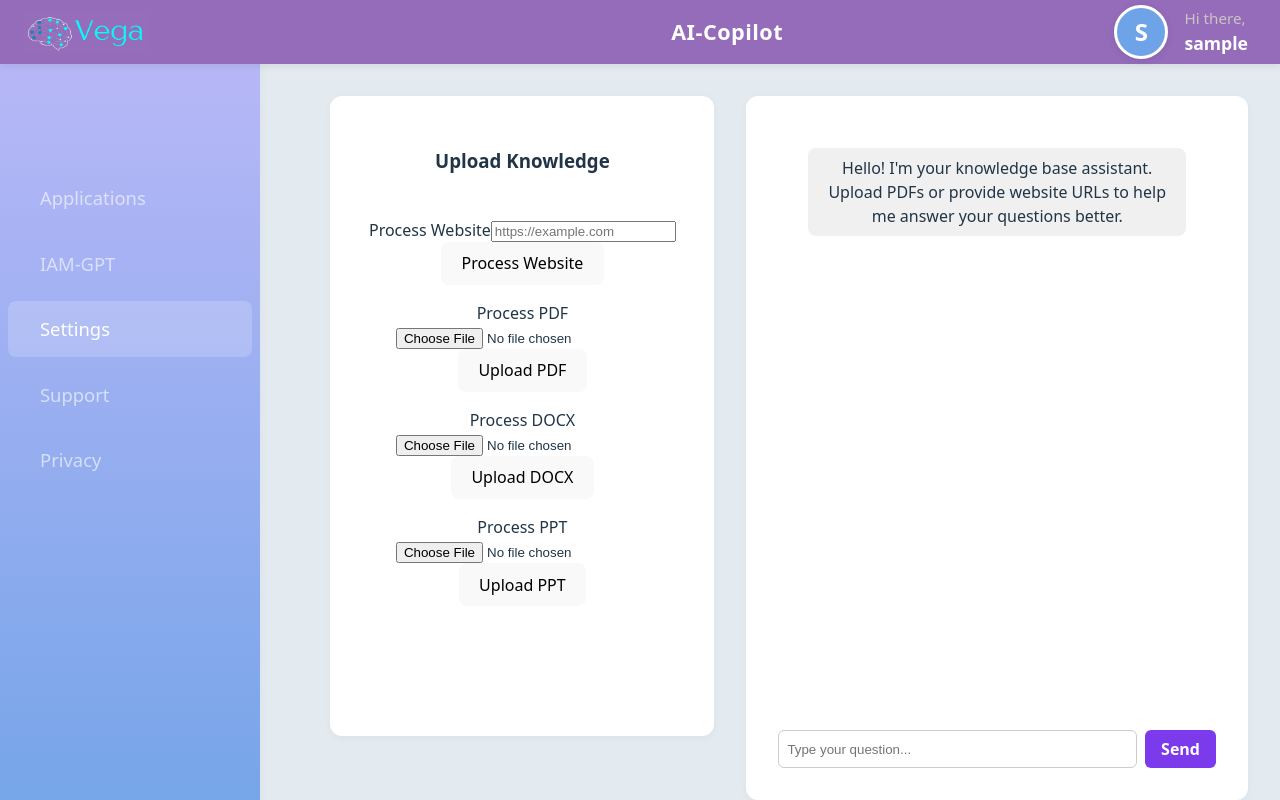
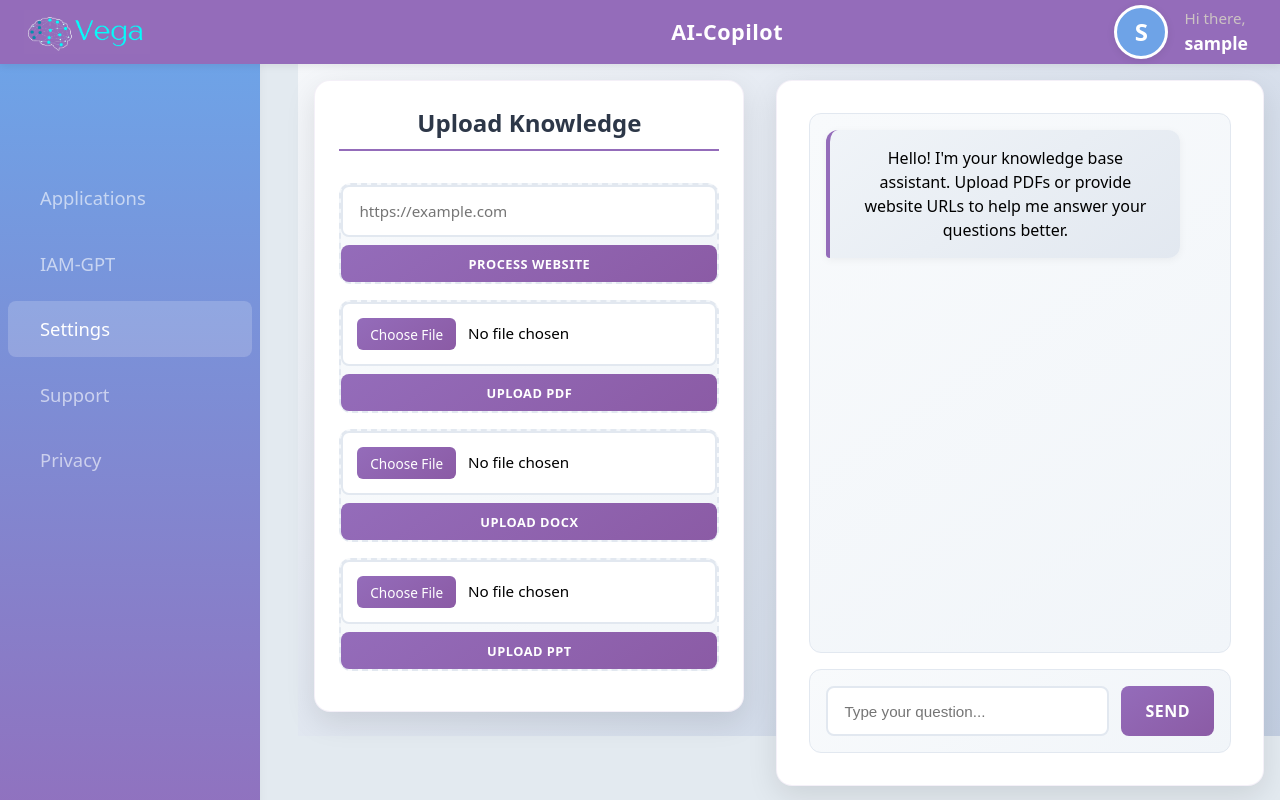
Before and after one commit to Roopika-G/AI-MVP, a React (Vite) app in the folder frontend/: page /settings in a window 1280 px wide. Built offline with nearby package versions, Linux system fonts and the light colour scheme; sample sign-in values are in the browser's storage.

Commit message:
settings styling

```diff
--- a/frontend/src/ApplicationsPage.jsx
+++ b/frontend/src/ApplicationsPage.jsx
@@ -25,14 +25,14 @@ function ApplicationsPage() {
       <main className="main-content">
         <div className="page-title-container">
           <h1 className="page-title">Applications</h1>
-        </div>
-        <section className="applications-section">
+        </div>        <section className="applications-section">
           <div className="cards-row">
 
             <div className="app-card" onClick={() => navigate('/pingfederate')} style={{ cursor: 'pointer' }}>
               <div className="card-title">PingFederate</div>
               <img src="/PF-Logo.png" alt="PingFederate" className="card-img" />
             </div>
+
             <div className="app-card">
               <div className="card-title">PingDirectory</div>
               <img src="/PD-Logo.jpeg" alt="PingDirectory" className="card-img" />
@@ -42,11 +42,12 @@ function ApplicationsPage() {
               <div className="card-title">VoicetoText Test</div>
               <img src="/Mic-Logo.jpg" alt="VoicetoText" className="card-img" />
             </div>
-            <br/>
-            <div className="app-card" onClick={() => navigate('/videoavatar')} style={{ cursor: 'pointer' }}>
-              <div className="card-title">Video Avatar Test</div>
-              <img src="/TTS-Logo.png" alt="Heygen" className="card-img" />
+
+            <div className="app-card" onClick={() => navigate('/tts')} style={{ cursor: 'pointer' }}>
+              <div className="card-title">Text to Speech Test</div>
+              <img src="/TTS-Logo.png" alt="Text to Speech" className="card-img" />
             </div>
+
             <div className="app-card" onClick={() => navigate('/videoavatar')} style={{ cursor: 'pointer' }}>
               <div className="card-title">Video Avatar Test</div>
               <img src="/Heygen-Logo.png" alt="Heygen" className="card-img" />
--- a/frontend/src/MainLayout.css
+++ b/frontend/src/MainLayout.css
@@ -4,8 +4,8 @@ html, body, #root {
   margin: 0;
   padding: 0;
   box-sizing: border-box;
-  overflow: hidden;
   background: #e3eaf0;
+  overflow-x: hidden;
 }
 
 .main-layout {
@@ -13,6 +13,7 @@ html, body, #root {
   display: flex;
   height: 100vh;
   background: #e3eaf0;
+  overflow-x: hidden;
 }
 
 .main-content {
@@ -26,6 +27,8 @@ html, body, #root {
   flex-direction: column;
   background: #e3eaf0;
   box-sizing: border-box;
+  overflow-y: auto;
+  overflow-x: hidden;
 }
 
 .main-content-chat {
@@ -109,14 +112,15 @@ html, body, #root {
 }
 .applications-section {
   flex: 1;
-  padding: 0 0 0 14px;
+  padding: 0 0 32px 14px;
   display: flex;
   flex-direction: column;
   align-items: flex-start;
   justify-content: flex-start;
   width: 100%;
-  height: 100%;
+  min-height: fit-content;
   box-sizing: border-box;
+  overflow-y: auto;
 }
 .applications-title {
   font-size: 2.5em;
@@ -132,26 +136,38 @@ html, body, #root {
 }
 .cards-row {
   display: grid;
-  grid-template-columns: repeat(auto-fill, minmax(280px, 1fr));
-  gap: 2%;
-  width: 100%;
+  grid-template-columns: repeat(3, 1fr);
+  gap: 40px;
+  width: calc(100% - 32px);
+  padding: 0 16px 32px 0;
+  margin-bottom: 32px;
+  box-sizing: border-box;
+}
+
+@media (min-width: 2000px) {
+  .cards-row {
+    grid-template-columns: repeat(4, 1fr);
+  }
 }
 .app-card {
   background: #fff;
   height: auto;
-  width: 250px;
+  width: 280px;
+  max-width: 320px;
+  margin: 0 auto;
   border-radius: 16px;
   box-shadow: 0 2px 8px rgba(0,0,0,0.08);
   padding: 32px 24px;
   display: flex;
   flex-direction: column;
   align-items: center;
-  transition: box-shadow 0.2s;
-  margin-bottom: 40px;
+  justify-content: center;
+  transition: box-shadow 0.2s, transform 0.2s;
   /* color: black; Text Colour */
 }
 .app-card:hover {
   box-shadow: 0 4px 16px rgba(0,0,0,0.13);
+  transform: translateY(-2px);
 }
 .card-title {
   font-size: 1.2em;
@@ -169,7 +185,6 @@ html, body, #root {
   height: 100vh;
   min-height: 100vh;
   min-width: 100vw;
-  overflow: hidden;
   background: #e3eaf0;
   display: flex;
 }
--- a/frontend/src/SettingsPage.css
+++ b/frontend/src/SettingsPage.css
@@ -2,77 +2,296 @@
   display: flex;
   height: 80vh;
   gap: 2rem;
-  padding: 2rem;
+  padding: 1rem;
+  background: linear-gradient(135deg, #f5f7fa 0%, #c3cfe2 100%);
+  color: black;
 }
 
 .settings-upload-panel {
   flex: 1;
   background: #fff;
-  border-radius: 12px;
-  padding: 2rem;
-  box-shadow: 0 2px 8px rgba(0,0,0,0.04);
-  min-width: 320px;
-  max-width: 400px;
+  border-radius: 16px;  padding: 0rem 1.5rem 1.5rem 1.5rem;
+  box-shadow: 0 10px 30px rgba(0,0,0,0.1);
+  min-width: 380px;
+  max-width: 450px;
+  height: fit-content;
   display: flex;
   flex-direction: column;
-  gap: 1.5rem;
+  gap: 0.5rem;
+  border: 1px solid rgba(148, 108, 186, 0.1);
+  color: black;
+
+}
+
+.settings-upload-panel h3 {
+  color: #2d3748;
+  font-size: 1.5rem;
+  font-weight: 600;  margin-bottom: 1.5rem;
+  text-align: center;
+  border-bottom: 2px solid #946cba;
+  padding-bottom: 0.5rem;
 }
 
 .settings-upload-panel form > div {
   margin-bottom: 1rem;
+  padding: 0rem;
+  border: 2px dashed #e2e8f0;
+  border-radius: 12px;
+  transition: all 0.3s ease;
+  background: linear-gradient(145deg, #f8fafc, #f1f5f9);
+  display: flex;
+  flex-direction: column;
+  gap: 0.5rem;
+}
+
+.settings-upload-panel form > div:hover {
+  border-color: #946cba;
+  transform: translateY(-2px);
+  box-shadow: 0 4px 12px rgba(148, 108, 186, 0.15);
+  background: linear-gradient(145deg, #fefefe, #f8fafc);
+}
+
+.settings-upload-panel label {
+  display: block;
+  font-weight: 600;
+  color: #4a5568;
+  margin-bottom: 0.5rem;
+  font-size: 1rem;
+  text-transform: uppercase;
+  letter-spacing: 0.5px;
+  text-align: left;
+}
+
+.settings-upload-panel input[type="text"] {
+  width: 100%;
+  padding: 0.875rem 1rem;
+  border: 2px solid #e2e8f0;
+  border-radius: 8px;
+  font-size: 0.95rem;
+  transition: all 0.3s ease;
+  background: #fff;
+  box-sizing: border-box;
+  font-family: inherit;
+}
+
+.settings-upload-panel input[type="text"]:focus {
+  outline: none;
+  border-color: #946cba;
+  box-shadow: 0 0 0 3px rgba(148, 108, 186, 0.1);
+  transform: scale(1.01);
+}
+
+.settings-upload-panel input[type="file"] {
+  width: 100%;
+  padding: 0.875rem;
+  border: 2px solid #e2e8f0;
+  border-radius: 8px;
+  font-size: 0.95rem;
+  background: #fff;
+  cursor: pointer;
+  transition: all 0.3s ease;
+  box-sizing: border-box;
+  font-family: inherit;
+}
+
+.settings-upload-panel input[type="file"]:hover {
+  border-color: #946cba;
+  background: #f8fafc;
+}
+
+.settings-upload-panel input[type="file"]::file-selector-button {
+  background: linear-gradient(145deg, #946cba, #8b5ba5);
+  color: white;
+  border: none;
+  padding: 0.4rem 0.8rem;
+  border-radius: 6px;
+  cursor: pointer;
+  font-weight: 500;
+  margin-right: 0.75rem;
+  transition: all 0.3s ease;
+  font-family: inherit;
+  font-size: 0.85rem;
+}
+
+.settings-upload-panel input[type="file"]::file-selector-button:hover {
+  background: linear-gradient(145deg, #8b5ba5, #7a4e94);
+  transform: translateY(-1px);
+}
+
+.settings-upload-panel button {
+  width: 100%;
+  padding: 0.6rem 1rem;
+  background: linear-gradient(145deg, #946cba, #8b5ba5);
+  color: white;
+  border: none;
+  border-radius: 8px;
+  font-weight: 600;
+  cursor: pointer;
+  transition: all 0.3s ease;
+  text-transform: uppercase;
+  letter-spacing: 0.5px;
+  font-size: 0.8rem;
+  font-family: inherit;
+}
+
+.settings-upload-panel button:hover {
+  background: linear-gradient(145deg, #8b5ba5, #7a4e94);
+  transform: translateY(-2px);
+  box-shadow: 0 6px 20px rgba(148, 108, 186, 0.3);
+}
+
+.settings-upload-panel button:active {
+  transform: translateY(0);
+  box-shadow: 0 2px 8px rgba(148, 108, 186, 0.3);
+}
+
+.upload-status {
+  padding: 1rem;
+  border-radius: 8px;
+  font-weight: 500;
+  text-align: center;
+  animation: fadeIn 0.3s ease;
+}
+
+.upload-status.success {
+  background: linear-gradient(145deg, #d4edda, #c3e6cb);
+  color: #155724;
+  border: 1px solid #c3e6cb;
+}
+
+.upload-status.error {
+  background: linear-gradient(145deg, #f8d7da, #f5c6cb);
+  color: #721c24;
+  border: 1px solid #f5c6cb;
+}
+
+@keyframes fadeIn {
+  from { opacity: 0; transform: translateY(-10px); }
+  to { opacity: 1; transform: translateY(0); }
 }
 
 .settings-chat-panel {
   flex: 2;
   background: #fff;
-  border-radius: 12px;
+  border-radius: 16px;
   padding: 2rem;
-  box-shadow: 0 2px 8px rgba(0,0,0,0.04);
+  box-shadow: 0 10px 30px rgba(0,0,0,0.1);
   display: flex;
   flex-direction: column;
-  height: 100%;
+  height: 100%;  border: 1px solid rgba(148, 108, 186, 0.1);
 }
 
 .chat-messages {
   flex: 1;
   overflow-y: auto;
   margin-bottom: 1rem;
+  padding: 1rem;
+  background: linear-gradient(145deg, #f8fafc, #f1f5f9);
+  border-radius: 12px;
+  border: 1px solid #e2e8f0;
 }
 
 .chat-message.bot {
-  background: #f0f0f0;
-  border-radius: 8px;
-  padding: 0.5rem 1rem;
-  margin-bottom: 0.5rem;
+  background: linear-gradient(145deg, #f0f4f8, #e2e8f0);
+  border-radius: 12px 12px 12px 4px;
+  padding: 1rem 1.25rem;
+  margin-bottom: 0.75rem;
   align-self: flex-start;
+  max-width: 80%;
+  box-shadow: 0 2px 8px rgba(0,0,0,0.05);
+  border-left: 4px solid #946cba;
 }
 
 .chat-message.user {
-  background: #d1e7fd;
-  border-radius: 8px;
-  padding: 0.5rem 1rem;
-  margin-bottom: 0.5rem;
+  background: linear-gradient(145deg, #dbeafe, #bfdbfe);
+  border-radius: 12px 12px 4px 12px;
+  padding: 1rem 1.25rem;
+  margin-bottom: 0.75rem;
   align-self: flex-end;
+  max-width: 80%;
+  box-shadow: 0 2px 8px rgba(0,0,0,0.05);
+  border-right: 4px solid #3b82f6;
 }
 
 .chat-input-form {
   display: flex;
-  gap: 0.5rem;
+  gap: 0.75rem;
+  padding: 1rem;
+  background: linear-gradient(145deg, #f8fafc, #f1f5f9);
+  border-radius: 12px;
+  border: 1px solid #e2e8f0;
 }
 
 .chat-input-form input {
   flex: 1;
-  padding: 0.5rem;
-  border-radius: 6px;
-  border: 1px solid #ccc;
+  padding: 0.875rem 1rem;
+  border-radius: 8px;
+  border: 2px solid #e2e8f0;
+  font-size: 0.95rem;
+  transition: all 0.3s ease;
+  background: #fff;
+  color: black;
+}
+
+.chat-input-form input:focus {
+  outline: none;
+  border-color: #946cba;
+  box-shadow: 0 0 0 3px rgba(148, 108, 186, 0.1);
 }
 
 .chat-input-form button {
-  padding: 0.5rem 1rem;
-  border-radius: 6px;
+  padding: 0.875rem 1.5rem;
+  border-radius: 8px;
   border: none;
-  background: #7c3aed;
+  background: linear-gradient(145deg, #946cba, #8b5ba5);
   color: #fff;
-  font-weight: bold;
+  font-weight: 600;
   cursor: pointer;
+  transition: all 0.3s ease;
+  text-transform: uppercase;
+  letter-spacing: 0.5px;
 }
+
+.chat-input-form button:hover {
+  background: linear-gradient(145deg, #8b5ba5, #7a4e94);
+  transform: translateY(-1px);
+  box-shadow: 0 4px 12px rgba(148, 108, 186, 0.3);
+}
+
+/* Responsive Design */
+@media (max-width: 768px) {
+  .settings-split-container {
+    flex-direction: column;
+    height: auto;
+    gap: 1rem;
+    padding: 1rem;
+  }
+
+  .settings-upload-panel {
+    min-width: auto;
+    max-width: none;
+  }
+
+  .settings-chat-panel {
+    height: 60vh;
+  }
+}
+
+/* Scrollbar Styling */
+.chat-messages::-webkit-scrollbar {
+  width: 6px;
+}
+
+.chat-messages::-webkit-scrollbar-track {
+  background: #f1f1f1;
+  border-radius: 3px;
+}
+
+.chat-messages::-webkit-scrollbar-thumb {
+  background: #946cba;
+  border-radius: 3px;
+}
+
+.chat-messages::-webkit-scrollbar-thumb:hover {
+  background: #8b5ba5;
+}
--- a/frontend/src/SettingsPage.jsx
+++ b/frontend/src/SettingsPage.jsx
@@ -20,22 +20,22 @@ function SettingsPage() {
         <h3>Upload Knowledge</h3>
         <form>
           <div>
-            <label>Process Website</label>
+            {/* <label>Process Website</label> */}
             <input type="text" placeholder="https://example.com" />
             <button type="button">Process Website</button>
           </div>
           <div>
-            <label>Process PDF</label>
+            {/* <label>Process PDF</label> */}
             <input type="file" accept=".pdf" />
             <button type="button">Upload PDF</button>
           </div>
           <div>
-            <label>Process DOCX</label>
+            {/* <label>Process DOCX</label> */}
             <input type="file" accept=".docx" />
             <button type="button">Upload DOCX</button>
           </div>
           <div>
-            <label>Process PPT</label>
+            {/* <label>Process PPT</label> */}
             <input type="file" accept=".ppt,.pptx" />
             <button type="button">Upload PPT</button>
           </div>
--- a/frontend/src/components/sidebarLayout.css
+++ b/frontend/src/components/sidebarLayout.css
@@ -1,7 +1,7 @@
 
 .sidebar {
   width: 260px;
-  background: linear-gradient(180deg, #b7b7f7 0%, #6ea3e7 100%);
+  background: linear-gradient(180deg, #6ea3e7 0%, #946cba 100%);
   color: #fff;
   display: flex;
   flex-direction: column;
```
Also changed, not shown: 2 other files (tests, documents, lock files or other folders).
